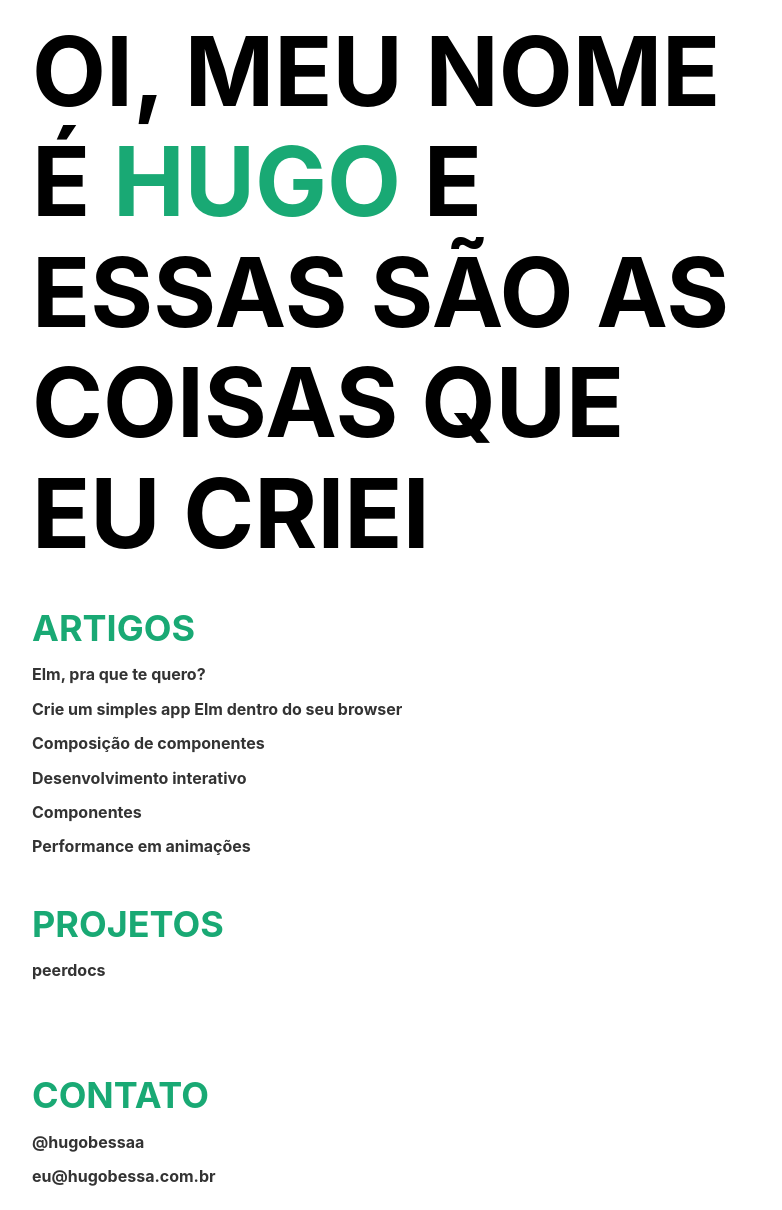
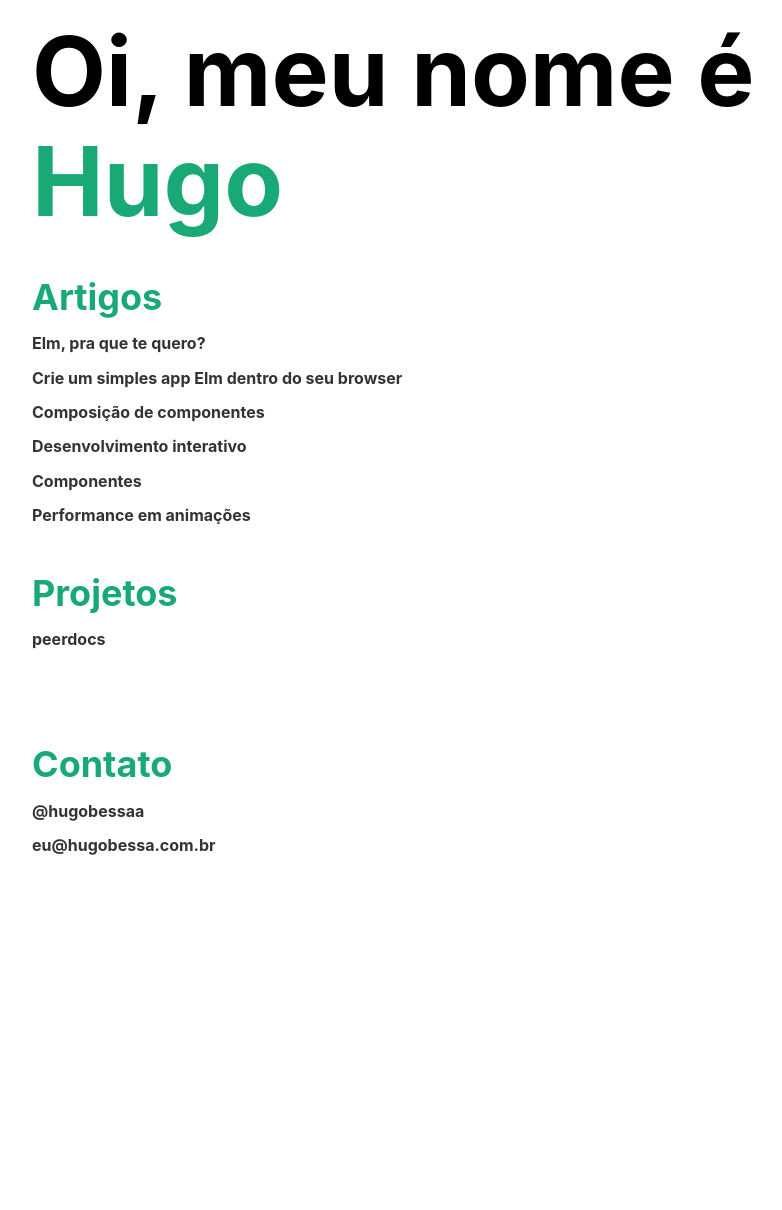
Before and after one commit to hugobessaa/hugobessaa.github.io, a Jekyll site: the page built from index.html, in a window 1280 px wide. Shown: the whole page, without its empty margins (240-1022 px from the left). Built offline with Jekyll 4.4.1, drawn with Linux system fonts in a browser that asks for light colours; after the commit the page ends 900 px from its top, so only the background shows below that.

Commit message:
Simplify homepage

```diff
--- a/index.html
+++ b/index.html
@@ -3,13 +3,13 @@ layout: default
 ---
 
 <header class='mw7 center pa3'>
-  <h1 class='f-headline-ns f1 ma0 ttu'>
-    Oi, meu nome é <span class='green'>Hugo</span> e essas são as coisas que eu criei
+  <h1 class='f-headline-ns f1 ma0'>
+    Oi, meu nome é <span class='green'>Hugo</span>
   </h1>
 </header>
 
 <section class='mw7 center ph3 pt5 pv3'>
-  <h3 class='f2 ttu ma0 pv2 green'>Artigos</h3>
+  <h3 class='f2 ma0 pv2 green'>Artigos</h3>
 
   <ul class='list ma0 pa0'>
     {% for post in site.posts %}
@@ -27,7 +27,7 @@ layout: default
 </section>
 
 <section class='mw7 center ph3 pt5 pv3'>
-  <h3 class='f2 ttu ma0 pv2 green'>Projetos</h3>
+  <h3 class='f2 ma0 pv2 green'>Projetos</h3>
 
   <ul class='list ma0 pa0'>
     <li class='pv2'>
@@ -39,7 +39,7 @@ layout: default
 </section>
 
 <footer class='mw7 center ph3 pt5 pb3'>
-  <h2 class='f2 ttu ma0 pv2 green'>Contato</h2>
+  <h2 class='f2 ma0 pv2 green'>Contato</h2>
 
   <ul class='list ma0 pa0'>
     <li class='pv2'>
```
